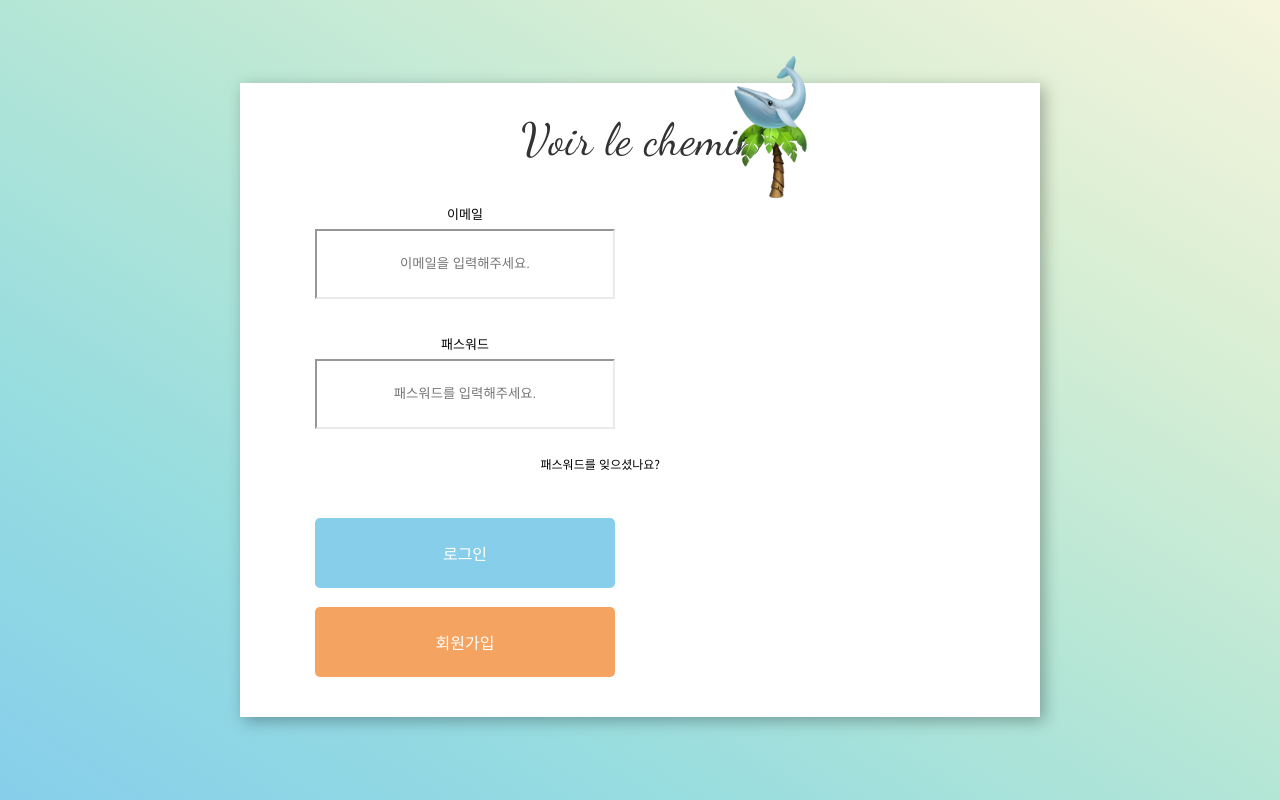
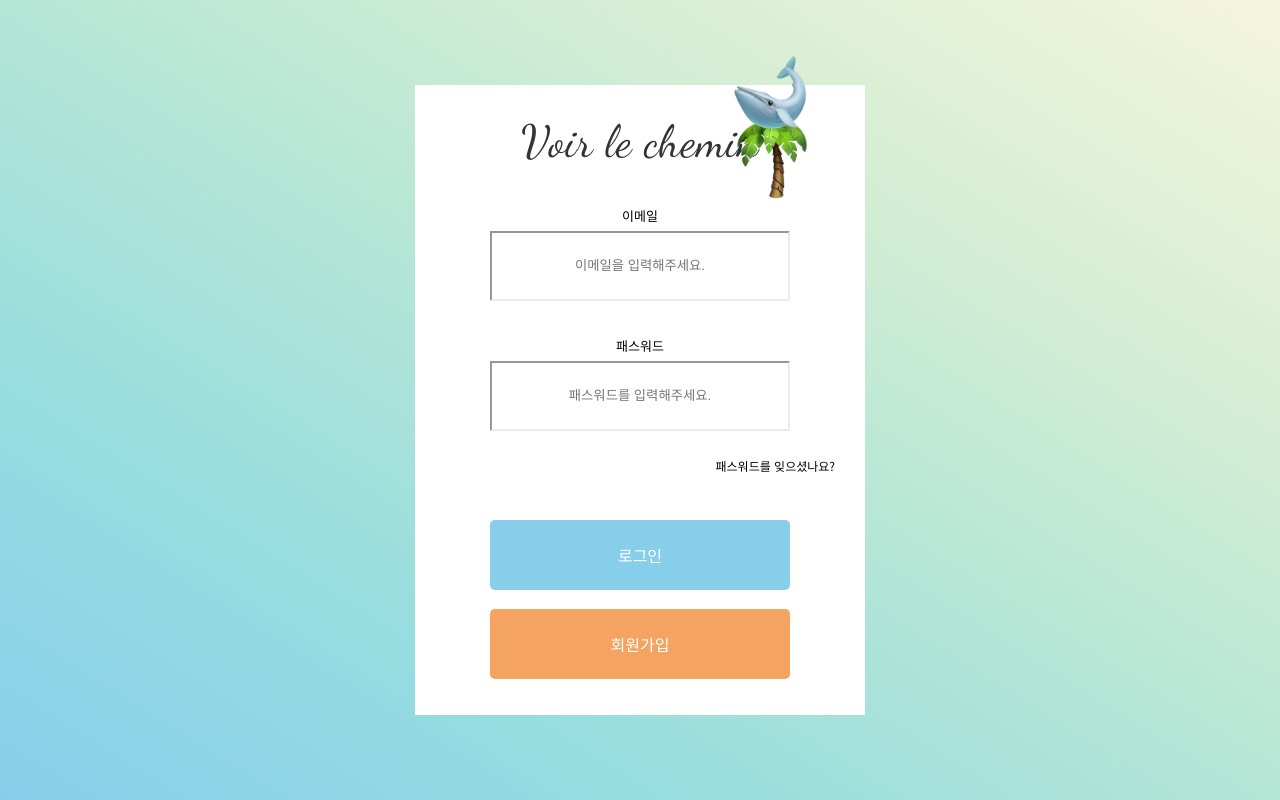
Before and after one commit to hansolChoi29/newspeedproject, a React (Vite) app: page / in a window 1280 px wide. Built offline with nearby package versions, Linux system fonts and the light colour scheme; no server answers.

Commit message:
로그인 스타일 수정

```diff
--- a/src/pages/Login.jsx
+++ b/src/pages/Login.jsx
@@ -5,7 +5,6 @@ import { useEffect, useState } from 'react';
 import PalmtreeImg from '../image/LoginPalmtreeImg.png';
 import whaleImg from '../image/LoginWhaleImg.png';
 import StyledButton from '../styles/StyledButton';
-import StyledSection from '../styles/StyledSection';
 import { supabase } from '../supabase/supabase';
 import { toast, ToastContainer } from 'react-toastify';
 import 'react-toastify/dist/ReactToastify.css';
@@ -69,6 +68,12 @@ const LoginWhaleImg = styled.img`
 
 const BackgroundColor = styled.div`
   background-image: linear-gradient(to right top, #87ceeb, #96dce0, #b4e6d6, #d7eed4, #f5f5dc);
+`;
+
+const StyledSection = styled.div`
+  height: 630px;
+  width: 450px;
+  background-color: white;
 `;
 
 function Login() {
--- a/src/pages/ResetPassword.jsx
+++ b/src/pages/ResetPassword.jsx
@@ -3,7 +3,6 @@ import { useNavigate, useSearchParams } from 'react-router-dom';
 import { toast, ToastContainer } from 'react-toastify';
 import { supabase } from '../supabase/supabase';
 import styled from 'styled-components';
-
 import StyledButton from '../styles/StyledButton';
 
 const ResetPassword = () => {
```
Also changed, not shown: src/components/login/PasswordUi.jsx (renamed from src/components/LoginComponents/PasswordUi.jsx), 1 other file (tests, documents, lock files or other folders).
